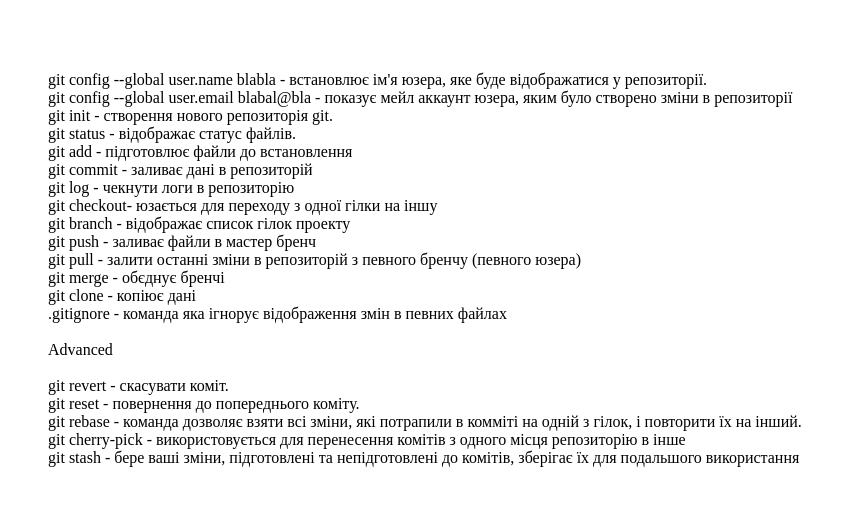
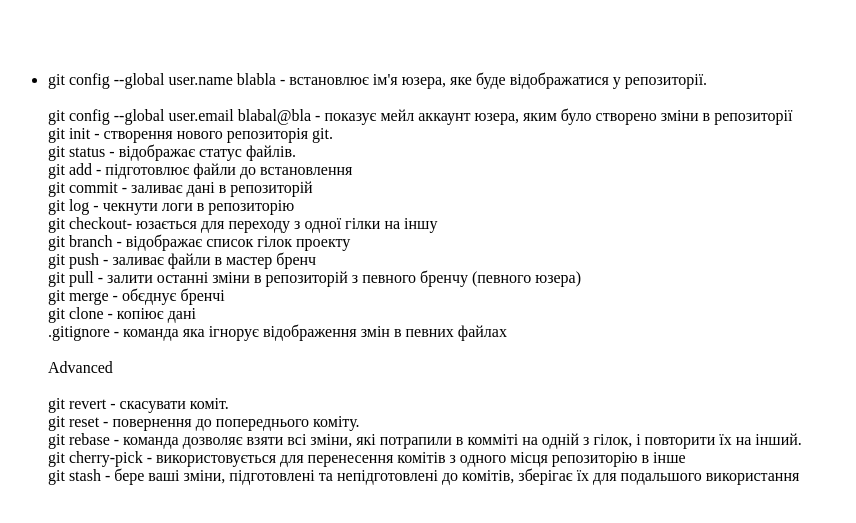
Before and after one commit to AndrewHomtsiy/cursorfirst, a plain HTML site: page index.html in a window 1280 px wide. Shown: the part 61-584 px from the top of the page, without its empty margins (0-856 px from the left). Drawn offline with Linux system fonts and the light colour scheme.

Commit message:
Update index.html

```diff
--- a/index.html
+++ b/index.html
@@ -8,7 +8,7 @@
 <h1>Base</h1><br><br>
 <ul>
 
-git config --global user.name blabla - встановлює ім'я юзера, яке буде відображатися у репозиторії.<br>
+<li>git config --global user.name blabla - встановлює ім'я юзера, яке буде відображатися у репозиторії.</li><br>
 git config --global user.email blabal@bla - показує мейл аккаунт юзера, яким було створено зміни в репозиторії<br>
 git init - створення нового репозиторія git.<br>
 git status - відображає статус файлів.<br>
```
